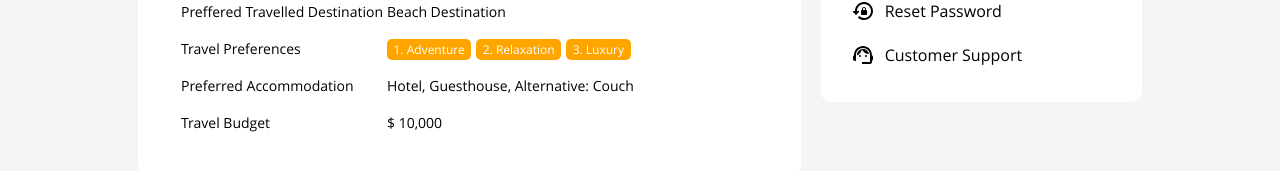
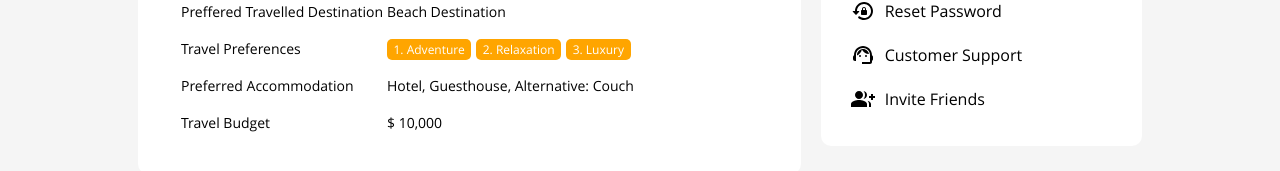
Before and after one commit to Edberaga/thaigood4u-vite-app, a React (Vite) app: page /dashboard in a window 1280 px wide. Shown: the part 589-760 px from the top of the page. Built offline with nearby package versions, Linux system fonts and the light colour scheme; no server answers; sample sign-in values are in the browser's storage.

Commit message:
add inv friend setting tab

```diff
--- a/src/data/account-setting.jsx
+++ b/src/data/account-setting.jsx
@@ -1,6 +1,7 @@
 import BorderColorRoundedIcon from '@mui/icons-material/BorderColorRounded';
 import LockResetRoundedIcon from '@mui/icons-material/LockResetRounded';
 import SupportAgentIcon from '@mui/icons-material/SupportAgent';
+import GroupAddIcon from '@mui/icons-material/GroupAdd';
 
 export const accountSettingData = [
     {
@@ -18,4 +19,9 @@ export const accountSettingData = [
         icon: <SupportAgentIcon />,
         path: '/',
     },
+    {
+        name: "Invite Friends",
+        icon: <GroupAddIcon />,
+        path: '/',
+    },
 ];
```
